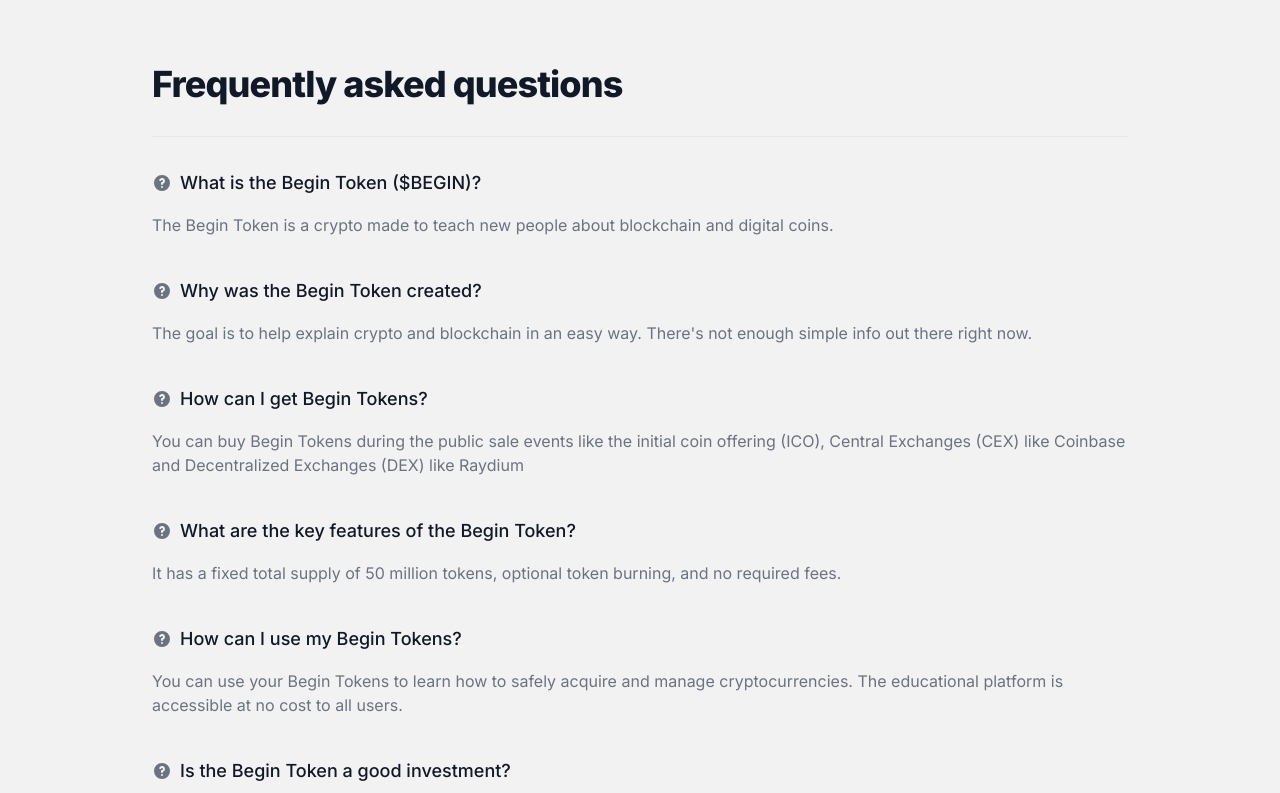
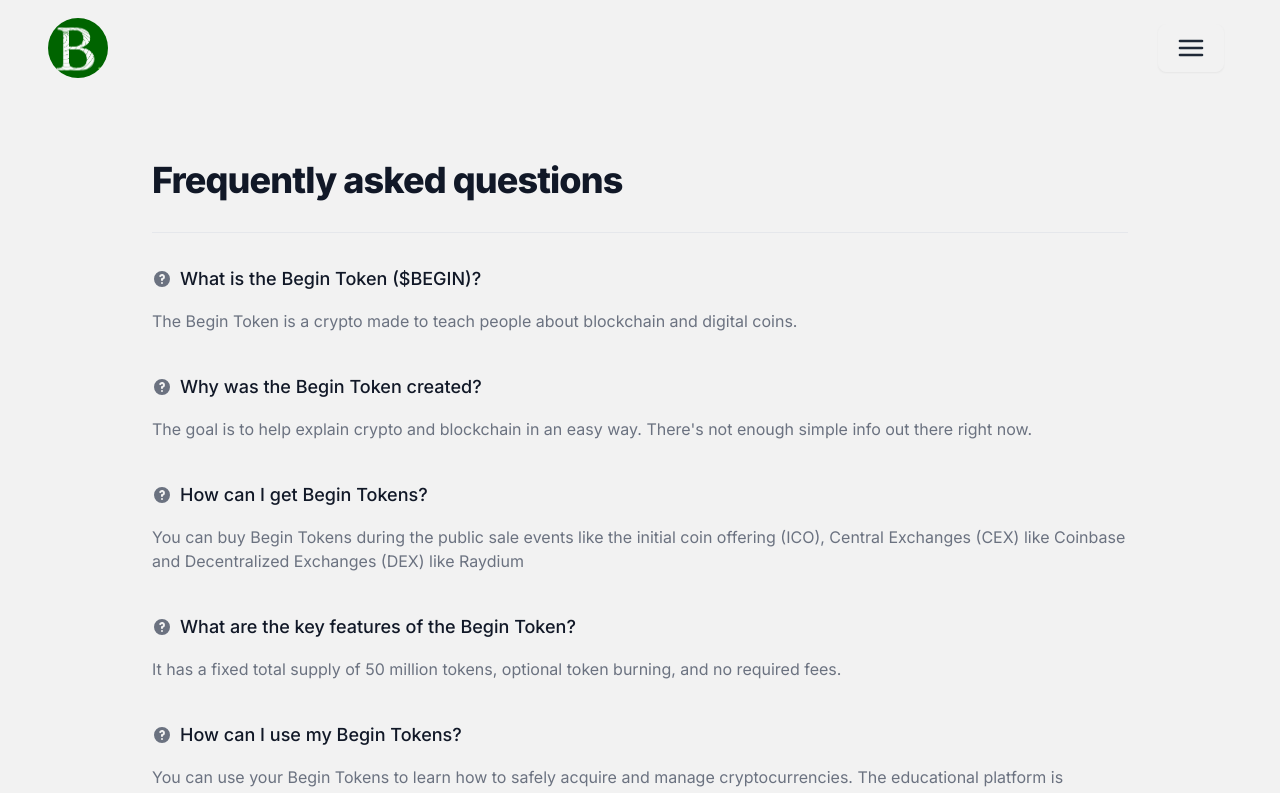
Before and after one commit to begintoken/begintoken, a Next.js app: page /faq in a window 1280 px wide. Shown: the top 793 px of the page. Built offline with nearby package versions, Linux system fonts and the light colour scheme.

Commit message:
[EDIT] Modified layout.tsx

```diff
--- a/src/app/faq/page.tsx
+++ b/src/app/faq/page.tsx
@@ -12,7 +12,7 @@
                                     <svg className="flex-shrink-0 mr-2 w-5 h-5 text-gray-500 dark:text-gray-400" fill="currentColor" viewBox="0 0 20 20" xmlns="http://www.w3.org/2000/svg"><path fill-rule="evenodd" d="M18 10a8 8 0 11-16 0 8 8 0 0116 0zm-8-3a1 1 0 00-.867.5 1 1 0 11-1.731-1A3 3 0 0113 8a3.001 3.001 0 01-2 2.83V11a1 1 0 11-2 0v-1a1 1 0 011-1 1 1 0 100-2zm0 8a1 1 0 100-2 1 1 0 000 2z" clip-rule="evenodd"></path></svg>
                                     What is the Begin Token ($BEGIN)?
                                 </h3>
-                                <p className="text-gray-500 dark:text-gray-400">The Begin Token is a crypto made to teach new people about blockchain and digital coins.</p>
+                                <p className="text-gray-500 dark:text-gray-400">The Begin Token is a crypto made to teach people about blockchain and digital coins.</p>
                             </div>
                             <div className="mb-10">
                                 <h3 className="flex items-center mb-4 text-lg font-medium text-gray-900 dark:text-white">
--- a/src/app/layout.tsx
+++ b/src/app/layout.tsx
@@ -20,7 +20,7 @@
 }>) {
   return (
     <html lang="en">
-      <body className={inter.className}>{children}</body>
+      <body className={inter.className}>
         {/* <Header/> */}
         <header className="text-white py-4 sm:px-4 lg:px-12 bg-base-200">
           <nav className="flex items-center justify-between">
@@ -68,7 +68,8 @@
             </div>
           </nav>
         </header>
-
+        {children}
+      </body>
     </html>
   );
 }
--- a/src/app/page.tsx
+++ b/src/app/page.tsx
@@ -2,7 +2,6 @@
 
 export default function Home() {
   return (
-    <main className="flex min-h-screen flex-col items-center justify-between p-24">
     <div className="">
       {/* <Landing/> */}
       <div className="hero bg-base-200">
@@ -19,6 +18,5 @@
         </div>
       </div>
     </div>
-    </main>
   );
 }
```
Lines whose indentation alone changed are shown as unchanged.
